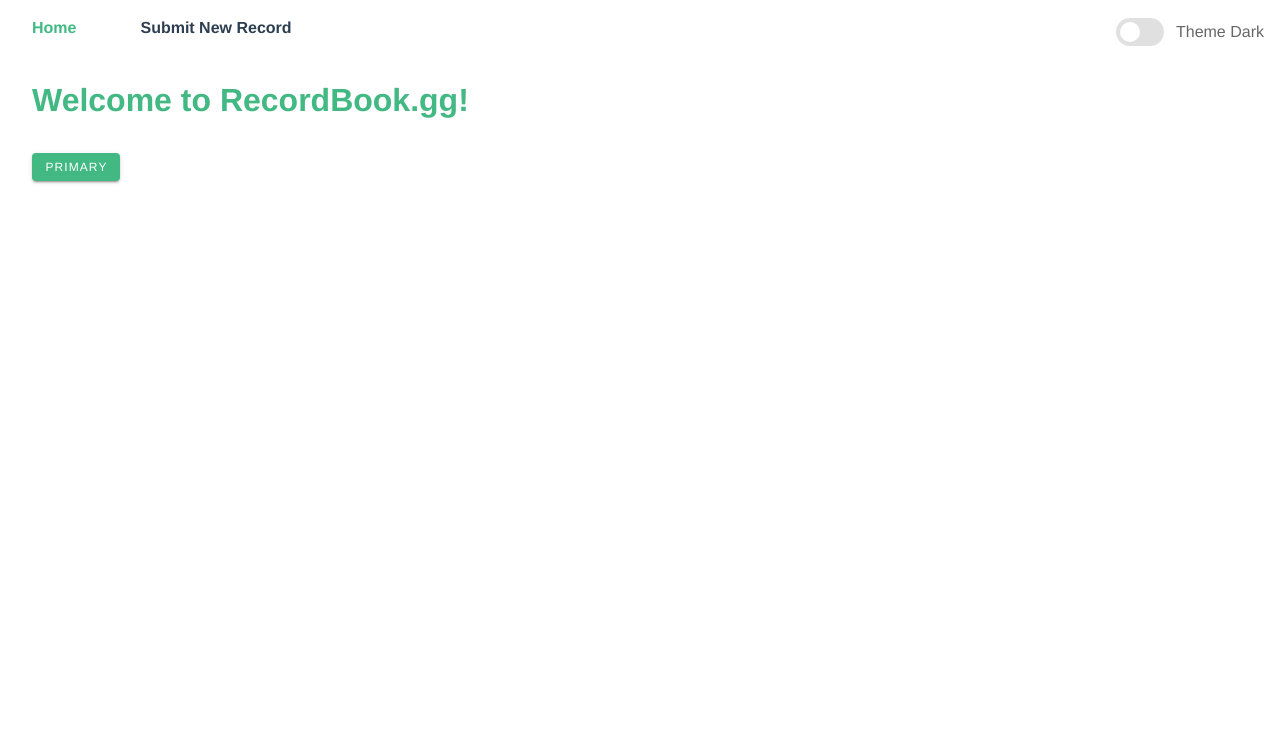
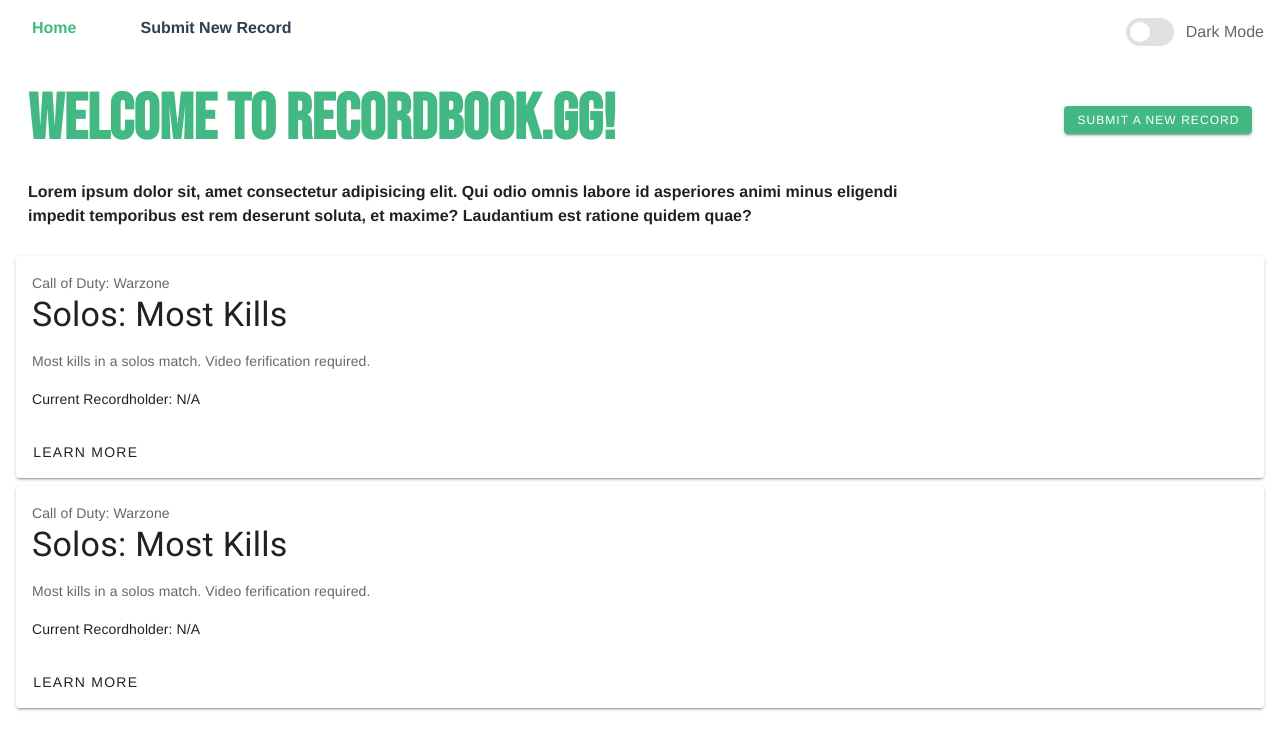
Before and after one commit to cjk101812/recordbook.gg, a Vue app: page / in a window 1280 px wide. Shown: the top 750 px of the page. Built offline with nearby package versions, Linux system fonts and the light colour scheme.

Commit message:
Rename helloworld

```diff
--- a/public/index.html
+++ b/public/index.html
@@ -5,9 +5,10 @@
     <meta http-equiv="X-UA-Compatible" content="IE=edge">
     <meta name="viewport" content="width=device-width,initial-scale=1.0">
     <link rel="icon" href="<%= BASE_URL %>favicon.ico">
-    <title><%= htmlWebpackPlugin.options.title %></title>
+    <title>recordbook.gg</title>
     <link rel="stylesheet" href="https://fonts.googleapis.com/css?family=Roboto:100,300,400,500,700,900">
     <link rel="stylesheet" href="https://cdn.jsdelivr.net/npm/@mdi/font@latest/css/materialdesignicons.min.css">
+    <link href="https://fonts.googleapis.com/css2?family=Bebas+Neue&family=Permanent+Marker&display=swap" rel="stylesheet">
   </head>
   <body>
     <noscript>
--- a/src/App.vue
+++ b/src/App.vue
@@ -8,7 +8,7 @@
         v-model="$vuetify.theme.dark"
         hide-details
         inset
-        label="Theme Dark"
+        label="Dark Mode"
       ></v-switch>
     </div>
     <router-view/>
@@ -44,4 +44,7 @@ body {
     }
   }
 }
+.neue-text {
+  font-family: 'Bebas Neue';
+}
 </style>
--- a/src/components/HelloWorld.vue
+++ /dev/null
@@ -1,25 +0,0 @@
-<template>
-  <div class="hello">
-    <p class="primary--text">Welcome to RecordBook.gg!</p>
-    <router-link class="nav-link" to="/new-record">
-      <div class="my-2">
-        <v-btn small color="primary">Primary</v-btn>
-      </div>
-    </router-link>
-  </div>
-</template>
-
-<script lang="ts">
-import { Component, Prop, Vue } from 'vue-property-decorator';
-
-@Component
-export default class HelloWorld extends Vue {
-  @Prop() private msg!: string;
-}
-</script>
-
-<!-- Add "scoped" attribute to limit CSS to this component only -->
-<style scoped lang="scss">
-button {
-}
-</style>
--- /dev/null
+++ b/src/components/Splash.vue
@@ -0,0 +1,79 @@
+<template>
+  <div class="hello">
+    <div class="d-flex">
+      <h1 class="primary--text neue-text col-md-9">Welcome to RecordBook.gg!</h1>
+      <div class="col-md-3 text-right align-self-center">
+        <v-btn small color="primary" to="/new-record">
+          Submit a New Record
+        </v-btn>
+      </div>
+    </div>
+    <p class="col-md-9 pt-0 text--primary">
+      Lorem ipsum dolor sit, amet consectetur adipisicing elit. Qui odio omnis labore id asperiores
+       animi minus eligendi impedit temporibus est rem deserunt soluta, et maxime? Laudantium est
+       ratione quidem quae?
+    </p>
+    <div>
+      <v-card
+        class="mx-auto"
+      >
+        <v-card-text>
+          <div>Call of Duty: Warzone</div>
+          <p class="display-1 text--primary">
+            Solos: Most Kills
+          </p>
+          <p>Most kills in a solos match. Video ferification required.</p>
+          <div class="text--primary">
+            Current Recordholder: N/A
+          </div>
+        </v-card-text>
+        <v-card-actions>
+          <v-btn
+            text
+            color="accent"
+          >
+            Learn More
+          </v-btn>
+        </v-card-actions>
+      </v-card>
+      <v-card
+        class="mx-auto mt-2"
+      >
+        <v-card-text>
+          <div>Call of Duty: Warzone</div>
+          <p class="display-1 text--primary">
+            Solos: Most Kills
+          </p>
+          <p>Most kills in a solos match. Video ferification required.</p>
+          <div class="text--primary">
+            Current Recordholder: N/A
+          </div>
+        </v-card-text>
+        <v-card-actions>
+          <v-btn
+            text
+            color="accent"
+          >
+            Learn More
+          </v-btn>
+        </v-card-actions>
+      </v-card>
+    </div>
+  </div>
+</template>
+
+<script lang="ts">
+import { Component, Prop, Vue } from 'vue-property-decorator';
+
+@Component
+export default class SplashPage extends Vue {
+  @Prop() private msg!: string;
+}
+</script>
+
+<!-- Add "scoped" attribute to limit CSS to this component only -->
+<style scoped lang="scss">
+h1 {
+  font-size: 4em;
+}
+</style>
--- a/src/plugins/vuetify.ts
+++ b/src/plugins/vuetify.ts
@@ -8,14 +8,14 @@ export default new Vuetify({
     themes: {
       light: {
         primary: '#42b883',
-        secondary: '#42b883',
-        accent: '#42b883',
+        secondary: '#34495e',
+        accent: '#222222',
         error: '#42b883',
       },
       dark: {
         primary: '#42b883',
-        secondary: '#FFFFFF',
-        accent: '#42b883',
+        secondary: '#34495e',
+        accent: '#F2F2F2',
         error: '#42b883',
       },
     },
--- a/src/views/About.vue
+++ b/src/views/About.vue
@@ -1,5 +1,13 @@
 <template>
   <div class="about">
-    <h1>About...</h1>
+    <h1 class="neue-text">Submit a New Record</h1>
   </div>
 </template>
+
+<style scoped lang="scss">
+.about {
+  padding: 1em;
+  font-size: 2em;
+  font-weight: bold;
+}
+</style>
--- a/src/views/Home.vue
+++ b/src/views/Home.vue
@@ -1,25 +1,24 @@
 <template>
   <div class="home">
-    <HelloWorld msg="changing input"/>
+    <SplashPage/>
   </div>
 </template>
 
 <style scoped lang="scss">
 .home {
   padding: 1em;
-  font-size: 2em;
   font-weight: bold;
 }
 </style>
 
 <script>
 // @ is an alias to /src
-import HelloWorld from '@/components/HelloWorld.vue';
+import SplashPage from '@/components/Splash.vue';
 
 export default {
   name: 'Home',
   components: {
-    HelloWorld,
+    SplashPage,
   },
 };
 </script>
```
